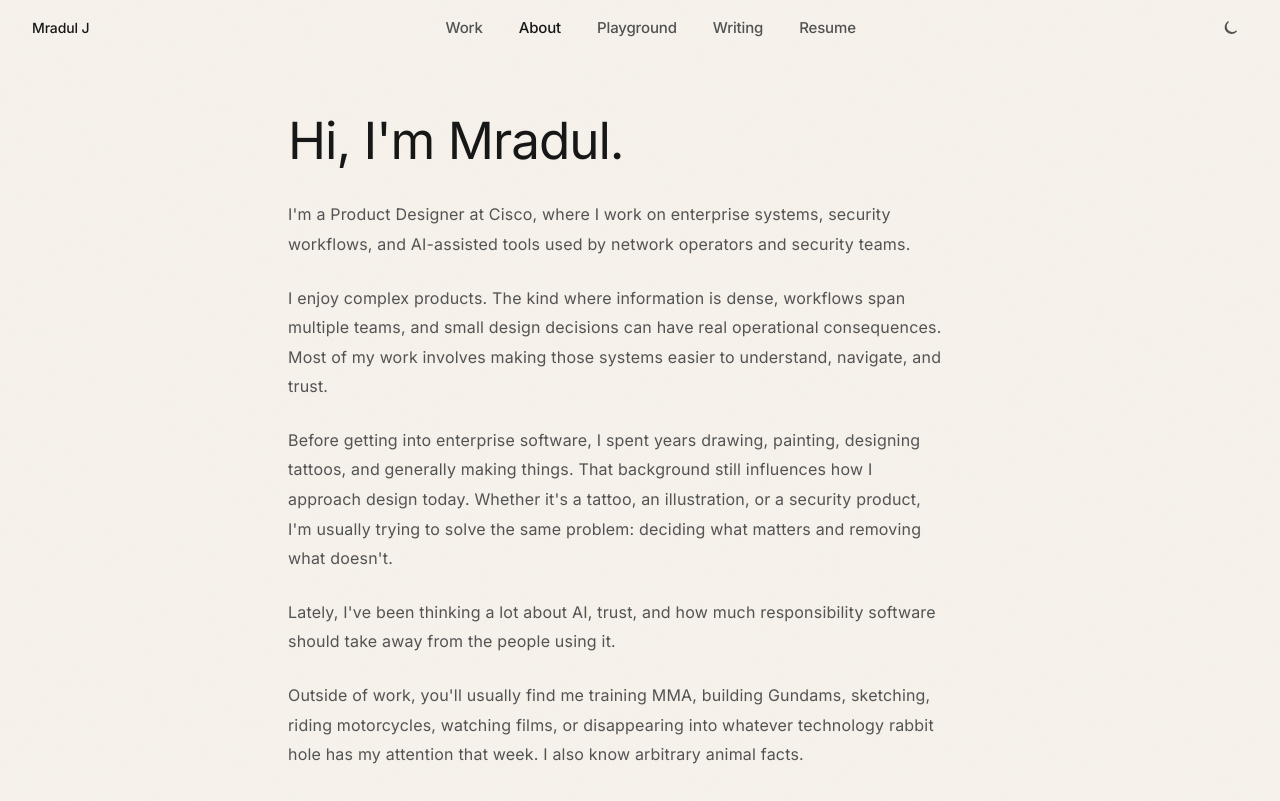
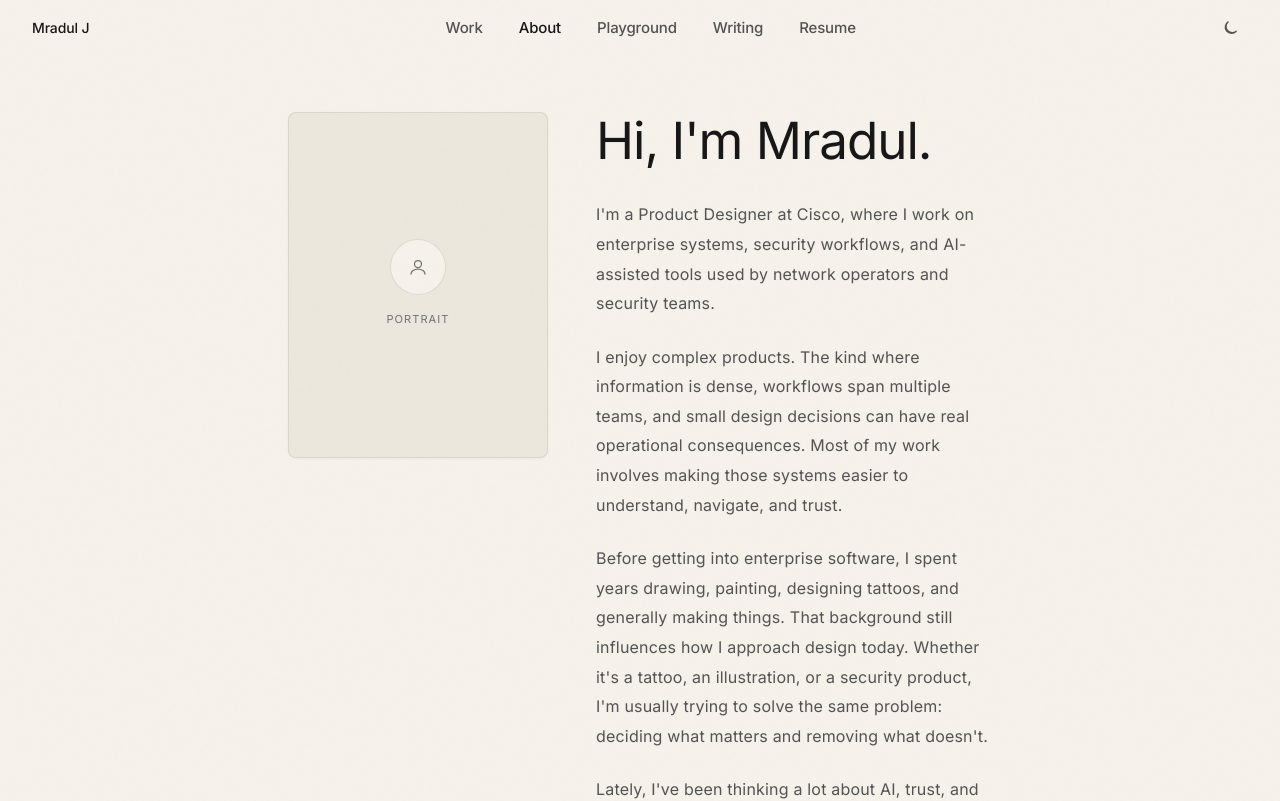
Before and after one commit to mrjartworks-svg/Portfolio, a Next.js app: page /about in a window 1280 px wide. Shown: the top 801 px of the page. Built offline with nearby package versions, Linux system fonts and the light colour scheme; a web font is replaced by a local one.

Commit message:
Add portrait placeholder to About intro section.

```diff
--- a/src/app/about/page.tsx
+++ b/src/app/about/page.tsx
@@ -1,7 +1,9 @@
 import { AboutBeyondWorkSection } from "@/components/about/AboutBeyondWorkSection";
+import { AboutPortrait } from "@/components/about/AboutPortrait";
 import { Container } from "@/components/ui/Container";
 import { FadeIn } from "@/components/ui/FadeIn";
 import { Section } from "@/components/ui/Section";
+import { aboutPortrait } from "@/data/about";
 import type { Metadata } from "next";
 
 export const metadata: Metadata = {
@@ -16,6 +18,9 @@ export default function AboutPage() {
       <Section className="grain pt-28 pb-section-sm">
         <Container size="narrow">
           <FadeIn>
+            <div className="flex flex-col gap-10 sm:flex-row sm:items-start sm:gap-12">
+              <AboutPortrait src={aboutPortrait.src} alt={aboutPortrait.alt} />
+              <div className="min-w-0 flex-1">
                 <h1 className="font-display text-display-lg text-[var(--text)]">
                   Hi, I&apos;m Mradul.
                 </h1>
@@ -50,6 +55,8 @@ export default function AboutPage() {
                     that week. I also know arbitrary animal facts.
                   </p>
                 </div>
+              </div>
+            </div>
           </FadeIn>
         </Container>
       </Section>
--- /dev/null
+++ b/src/components/about/AboutPortrait.tsx
@@ -0,0 +1,72 @@
+import { cn } from "@/lib/utils";
+import Image from "next/image";
+
+interface AboutPortraitProps {
+  src?: string;
+  alt?: string;
+  className?: string;
+}
+
+export function AboutPortrait({
+  src,
+  alt = "Mradul Jain",
+  className,
+}: AboutPortraitProps) {
+  return (
+    <figure
+      className={cn(
+        "relative mx-auto w-full max-w-[240px] shrink-0 overflow-hidden rounded-md border border-[color-mix(in_srgb,var(--text)_8%,transparent)] bg-[var(--bg-secondary)] shadow-[0_1px_3px_rgba(17,17,17,0.04)] sm:max-w-[260px]",
+        className
+      )}
+    >
+      <div className="relative aspect-[3/4]">
+        {src ? (
+          <Image
+            src={src}
+            alt={alt}
+            fill
+            unoptimized
+            className="object-cover"
+            sizes="(max-width: 640px) 240px, 260px"
+            priority
+          />
+        ) : (
+          <div
+            className="absolute inset-0 flex flex-col items-center justify-center gap-3 p-6"
+            aria-hidden
+          >
+            <div className="flex h-14 w-14 items-center justify-center rounded-full border border-[color-mix(in_srgb,var(--text)_10%,transparent)] bg-[var(--bg)]">
+              <svg
+                width="24"
+                height="24"
+                viewBox="0 0 24 24"
+                fill="none"
+                className="text-[var(--text-muted)]"
+              >
+                <circle
+                  cx="12"
+                  cy="9"
+                  r="3.5"
+                  stroke="currentColor"
+                  strokeWidth="1.25"
+                />
+                <path
+                  d="M5 19c0-2.8 3.1-5 7-5s7 2.2 7 5"
+                  stroke="currentColor"
+                  strokeWidth="1.25"
+                  strokeLinecap="round"
+                />
+              </svg>
+            </div>
+            <span className="text-center text-[0.6875rem] uppercase tracking-[0.1em] text-[var(--text-muted)]">
+              Portrait
+            </span>
+          </div>
+        )}
+      </div>
+      {!src && (
+        <figcaption className="sr-only">Portrait placeholder — add your photo</figcaption>
+      )}
+    </figure>
+  );
+}
--- a/src/data/about.ts
+++ b/src/data/about.ts
@@ -18,6 +18,12 @@ export const personalityItems: PersonalityItem[] = [
 export const aboutBeyondWork = {
   headline: "Beyond work",
   subheading: "The things that occupy my attention when I'm away from Figma.",
+};
+
+/** Set `src` to e.g. "/about/portrait.jpg" once your photo is in public/about/ */
+export const aboutPortrait = {
+  src: undefined as string | undefined,
+  alt: "Mradul Jain",
 };
 
 export const aboutInterestCards: AboutInterestCard[] = [
```
Lines whose indentation alone changed are shown as unchanged.
